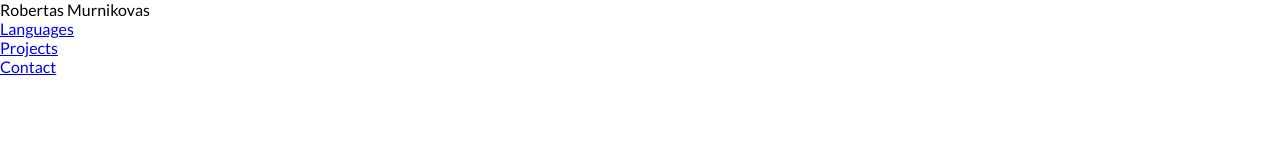
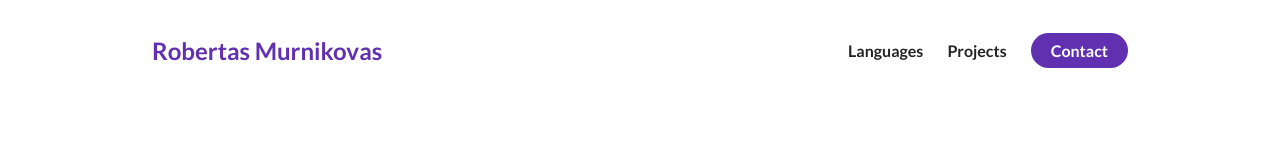
Before and after one commit to Rogisimo/E-portfolio, a plain HTML site: page index.html in a window 1280 px wide. Drawn offline with Linux system fonts and the light colour scheme.

Commit message:
Navigation Bar

```diff
--- a/css/styles.css
+++ b/css/styles.css
@@ -15,3 +15,45 @@ p{
     line-height: 1.5;
     font-size: 16px;
 }
+
+li{
+    list-style-type: none;
+}
+
+/* NAVIGATION BAR */
+
+nav{
+    height: 100px;
+    width: 100%;
+    max-width: 1000px;
+    margin: 0 auto;
+    display: flex;
+    justify-content: space-between;
+    align-items: center;
+}
+.nav_link-list{
+    display: flex;
+}
+.nav_link-anchor{
+    margin: 0 12px;
+    text-decoration: none;
+    font-size: 16px;
+    color: #242424;
+    font-weight: 600;
+}
+.nav_link-anchor-primary{
+    background-color: #6030b1;
+    padding: 8px 20px;
+    border-radius: 50px;
+    color: white;
+    transition: all 300ms ease;
+}
+.nav_link-anchor-primary:hover{
+    background-color: #5d3eff;
+}
+.personal_logo{
+    font-size: 24px;
+    color: #6030b1;
+    margin: 0 12px;
+    font-weight: bold;
+}
--- a/index.html
+++ b/index.html
@@ -11,10 +11,10 @@
     <section id="about_me">
         <nav>
             <div class="personal_logo">Robertas Murnikovas</div>
-            <ul class="nav_link_list">
-                <li><a href="#languages">Languages</a></li>
-                <li><a href="#projects">Projects</a></li>
-                <li><a href="#contact">Contact</a></li>
+            <ul class="nav_link-list">
+                <li><a class="nav_link-anchor link_hover-effect link_hover-effect-black" href="#languages">Languages</a></li>
+                <li><a class="nav_link-anchor link_hover-effect link_hover-effect-black" href="#projects">Projects</a></li>
+                <li><a class="nav_link-anchor nav_link-anchor-primary" href="#contact">Contact</a></li>
             </ul>
         </nav>
     </section>
```
